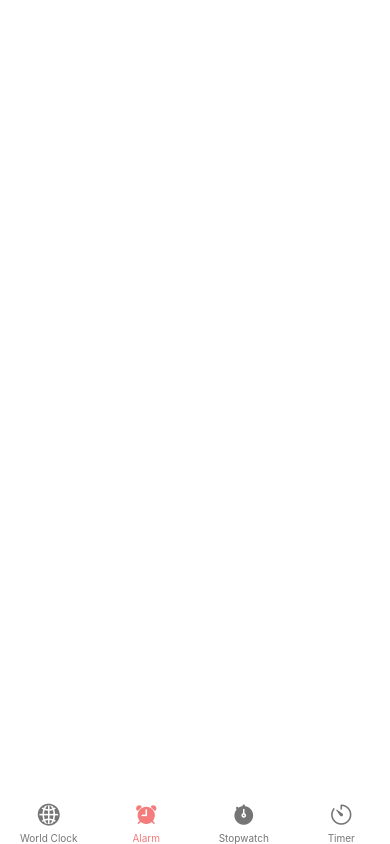
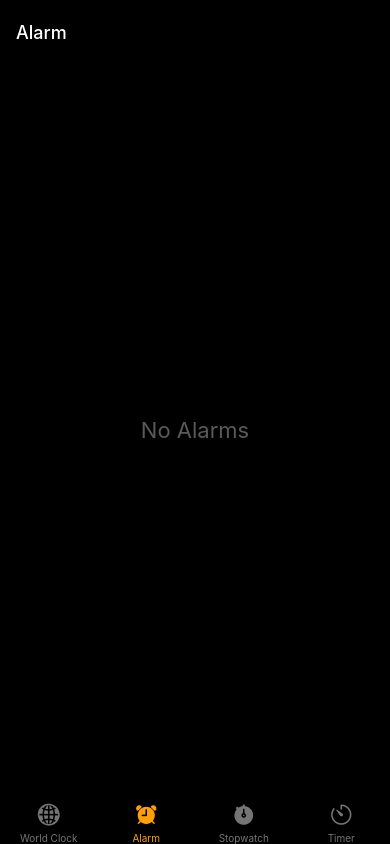
Before and after one commit to ReactNativeSchool/expo-clock-app, a React Native app: screen /Alarm in a window 390 px wide. Built offline with nearby package versions, Linux system fonts and the light colour scheme.

Commit message:
Empty states for world clock and alarms

```diff
--- a/src/constants/Colors.ts
+++ b/src/constants/Colors.ts
@@ -11,6 +11,8 @@ export const black = "#000000";
 const Themes = {
   light: {
     text: black,
+    textSubtle: "#595959",
+
     background: white,
     border: "#ccc",
 
@@ -28,6 +30,8 @@ const Themes = {
   },
   dark: {
     text: white,
+    textSubtle: "#595959",
+
     background: black,
     border: "#ccc",
 
--- a/src/hooks/useColorScheme.ts
+++ b/src/hooks/useColorScheme.ts
@@ -7,6 +7,6 @@ import {
 // type suggests that it can be null. This will not happen in practice, so this
 // makes it a bit easier to work with.
 export default function useColorScheme(): NonNullable<ColorSchemeName> {
-  // return "dark";
+  return "dark";
   return _useColorScheme() as NonNullable<ColorSchemeName>;
 }
--- a/src/navigation/BottomTabs.tsx
+++ b/src/navigation/BottomTabs.tsx
@@ -46,6 +46,7 @@ const BottomTabs = () => {
         options={{
           title: "World Clock",
           tabBarIcon: (props) => <TabBarIcon name="globe" {...props} />,
+          headerShown: true,
         }}
       />
       <Tab.Screen
@@ -54,6 +55,7 @@ const BottomTabs = () => {
         options={{
           title: "Alarm",
           tabBarIcon: (props) => <TabBarIcon name="alarm" {...props} />,
+          headerShown: true,
         }}
       />
       <Tab.Screen
--- a/src/screens/Alarm.tsx
+++ b/src/screens/Alarm.tsx
@@ -1 +1,25 @@
-export default () => null;
+import { StyleSheet } from "react-native";
+
+import { Text, View } from "components/themed";
+import { useThemeColor } from "src/hooks/useThemeColor";
+
+export default () => {
+  const textColor = useThemeColor({}, "textSubtle");
+
+  return (
+    <View style={styles.container}>
+      <Text style={[styles.text, { color: textColor }]}>No Alarms</Text>
+    </View>
+  );
+};
+
+const styles = StyleSheet.create({
+  container: {
+    flex: 1,
+    alignItems: "center",
+    justifyContent: "center",
+  },
+  text: {
+    fontSize: 22,
+  },
+});
--- a/src/screens/WorldClock.tsx
+++ b/src/screens/WorldClock.tsx
@@ -1 +1,25 @@
-export default () => null;
+import { StyleSheet } from "react-native";
+
+import { Text, View } from "components/themed";
+import { useThemeColor } from "src/hooks/useThemeColor";
+
+export default () => {
+  const textColor = useThemeColor({}, "textSubtle");
+
+  return (
+    <View style={styles.container}>
+      <Text style={[styles.text, { color: textColor }]}>No World Clocks</Text>
+    </View>
+  );
+};
+
+const styles = StyleSheet.create({
+  container: {
+    flex: 1,
+    alignItems: "center",
+    justifyContent: "center",
+  },
+  text: {
+    fontSize: 22,
+  },
+});
```
